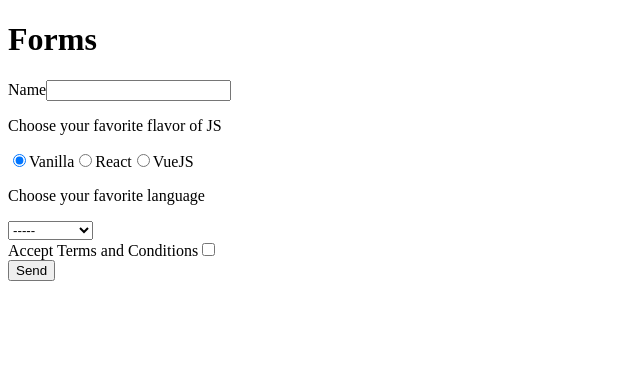
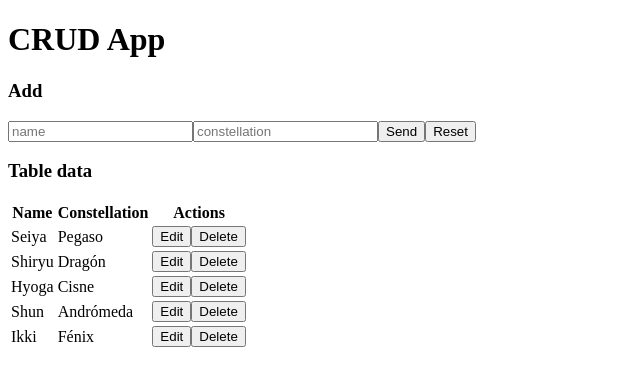
Before and after one commit to jkevxx/react-exercises, a React (Vite) app: page / in a window 1280 px wide. Shown: the top 386 px of the page, without its empty margins (0-640 px from the left). Built offline with nearby package versions, Linux system fonts and the light colour scheme.

Commit message:
Crud App Form view section completed

```diff
--- a/src/App.jsx
+++ b/src/App.jsx
@@ -1,11 +1,13 @@
 // import ApiRickAndMorty from "./components/consumeApiRickAndMorty/ApiRickAndMorty";
-import Form from "./components/Form/Form";
+// import Form from "./components/Form/Form";
+import CrudApp from "./components/CRUDApp/CrudApp";
 
 function App() {
   return (
     <div>
       {/* <ApiRickAndMorty /> */}
-      <Form />
+      {/* <Form /> */}
+      <CrudApp />
     </div>
   );
 }
--- /dev/null
+++ b/src/components/CRUDApp/CrudApp.jsx
@@ -0,0 +1,45 @@
+import React, { useState } from "react";
+import CrudForm from "./CrudForm";
+import CrudTable from "./CrudTable";
+
+const initialDB = [
+  {
+    id: 1,
+    name: "Seiya",
+    constellation: "Pegaso",
+  },
+  {
+    id: 2,
+    name: "Shiryu",
+    constellation: "Dragón",
+  },
+  {
+    id: 3,
+    name: "Hyoga",
+    constellation: "Cisne",
+  },
+  {
+    id: 4,
+    name: "Shun",
+    constellation: "Andrómeda",
+  },
+  {
+    id: 5,
+    name: "Ikki",
+    constellation: "Fénix",
+  },
+];
+
+const CrudApp = () => {
+  const [db, setDb] = useState(initialDB);
+
+  return (
+    <>
+      <h1>CRUD App</h1>
+      <CrudForm />
+      <CrudTable data={db} />
+    </>
+  );
+};
+
+export default CrudApp;
--- /dev/null
+++ b/src/components/CRUDApp/CrudForm.jsx
@@ -0,0 +1,49 @@
+import React, { useState } from "react";
+
+const initialForm = {
+  name: "",
+  constellation: "",
+  id: null,
+};
+
+const CrudForm = () => {
+  const [form, setForm] = useState(initialForm);
+
+  const handleChange = (e) => {
+    setForm({
+      ...form,
+      [e.target.name]: e.target.value,
+    });
+  };
+
+  const handleSubmit = (e) => {
+    e.preventDefault();
+  };
+  const handleReset = (e) => {};
+
+  return (
+    <div>
+      <h3>Add</h3>
+      <form onSubmit={handleSubmit}>
+        <input
+          type="text"
+          name="name"
+          placeholder="name"
+          value={form.name}
+          onChange={handleChange}
+        />
+        <input
+          type="text"
+          name="constellation"
+          placeholder="constellation"
+          value={form.constellation}
+          onChange={handleChange}
+        />
+        <input type="submit" value="Send" />
+        <input type="reset" />
+      </form>
+    </div>
+  );
+};
+
+export default CrudForm;
--- /dev/null
+++ b/src/components/CRUDApp/CrudTable.jsx
@@ -0,0 +1,30 @@
+import React from "react";
+import CrudTableRow from "./CrudTableRow";
+
+const CrudTable = ({ data }) => {
+  return (
+    <div>
+      <h3>Table data</h3>
+      <table>
+        <thead>
+          <tr>
+            <th>Name</th>
+            <th>Constellation</th>
+            <th>Actions</th>
+          </tr>
+        </thead>
+        <tbody>
+          {data.length === 0 ? (
+            <tr>
+              <td colSpan="3">No Data</td>
+            </tr>
+          ) : (
+            data.map((el) => <CrudTableRow key={el.id} element={el} />)
+          )}
+        </tbody>
+      </table>
+    </div>
+  );
+};
+
+export default CrudTable;
--- /dev/null
+++ b/src/components/CRUDApp/CrudTableRow.jsx
@@ -0,0 +1,16 @@
+import React from "react";
+
+const CrudTableRow = ({ element }) => {
+  return (
+    <tr>
+      <td>{element.name}</td>
+      <td>{element.constellation}</td>
+      <td>
+        <button>Edit</button>
+        <button>Delete</button>
+      </td>
+    </tr>
+  );
+};
+
+export default CrudTableRow;
```
